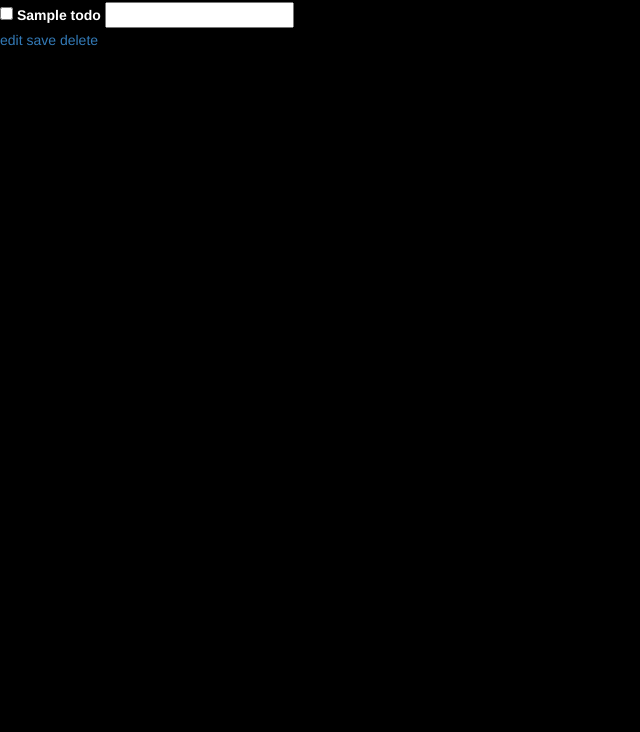
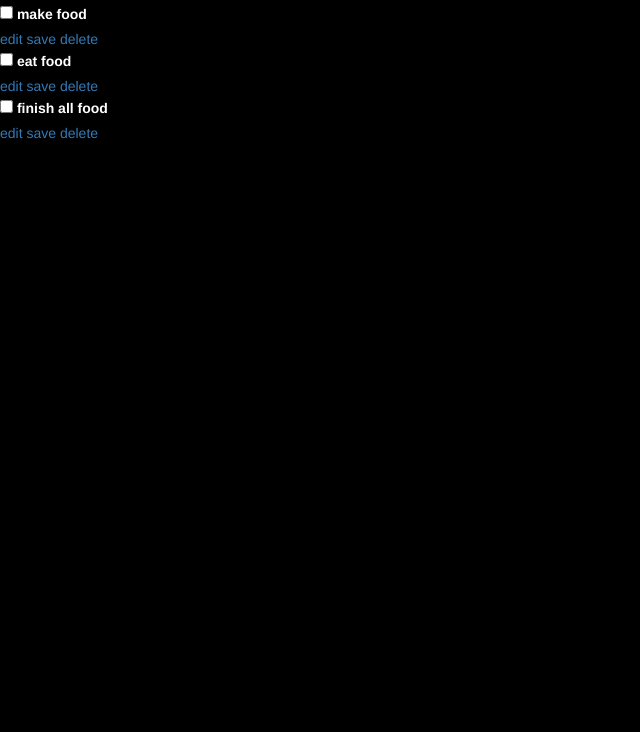
Before and after one commit to jjchambl/TreehouseToDoApp, a plain HTML site: page index.html in a window 1280 px wide. Shown: the part 68-800 px from the top of the page, without its empty margins (0-640 px from the left). Drawn offline with nearby package versions, Linux system fonts and the light colour scheme.

Commit message:
repeat and directives add, todos add

```diff
--- a/index.html
+++ b/index.html
@@ -5,11 +5,7 @@
 
 		<link href="https://maxcdn.bootstrapcdn.com/bootstrap/3.3.7/css/bootstrap.min.css" rel="stylesheet" integrity="sha384-BVYiiSIFeK1dGmJRAkycuHAHRg32OmUcww7on3RYdg4Va+PmSTsz/K68vbdEjh4u" crossorigin="anonymous">
 		<link rel="stylesheet" href="styles/main.css">
-	    <script   src="https://code.jquery.com/jquery-3.1.0.min.js"   integrity="sha256-cCueBR6CsyA4/9szpPfrX3s49M9vUU5BgtiJj06wt/s="   crossorigin="anonymous"></script>
-	    <script src="https://maxcdn.bootstrapcdn.com/bootstrap/3.3.7/js/bootstrap.min.js" integrity="sha384-Tc5IQib027qvyjSMfHjOMaLkfuWVxZxUPnCJA7l2mCWNIpG9mGCD8wGNIcPD7Txa" crossorigin="anonymous"></script>
-	    <script src="https://ajax.googleapis.com/ajax/libs/angularjs/1.5.8/angular.min.js"></script>
-	    <script src="scripts/app.js"></script>
-	    <script src="scripts/hello-world.js"></script>
+
 	</head>
 	<body ng-app="todoApp">
 		<!-- hyphenated in html, but camel-case in the directive.js file -->
@@ -17,16 +13,25 @@
 		<!-- <div class="hello-world"></div> -->
 
 		<div class="list" ng-controller="mainCtrl">
-			<input type="checkbox">
-			<label class="editing-label">Sample todo</label>
-			<input type="text" class="editing-label">
+			<div ng-repeat="todo in todos">
+				<input type="checkbox" ng-model="todo.completed"/>
+				<label class="editing-label" ng-hide="isEditing">{{todo.name}}</label>
+				<input type="text" class="editing-label" ng-model="todo.name" ng-show="isEditing"/>
 
-			<div class="actions">
-				<a href="">edit</a>
-				<a href="" ng-click="helloWorld()">save</a>
-				<a href="" class="delete">delete</a>
+				<!-- The developer has access to both controllers here due to prototypical inheritance: demoCtrl is a child of mainCtrl. demoCtrl inherits from mainCtrl only when values do not exist on the child control. However, setting a boolean value (in this case isEditing) inside the child controller makes it inaccessible to the parent.-->
+				<div class="actions">
+					<a href="" ng-click="isEditing = !isEditing">edit</a>
+					<a href="" ng-click="helloWorld()">save</a>
+					<a href="" class="delete">delete</a>
+				</div>
 			</div>
 		</div>
 
+		<!-- Scripts -->
+		<script   src="https://code.jquery.com/jquery-3.1.0.min.js"   integrity="sha256-cCueBR6CsyA4/9szpPfrX3s49M9vUU5BgtiJj06wt/s="   crossorigin="anonymous"></script>
+	    <script src="https://maxcdn.bootstrapcdn.com/bootstrap/3.3.7/js/bootstrap.min.js" integrity="sha384-Tc5IQib027qvyjSMfHjOMaLkfuWVxZxUPnCJA7l2mCWNIpG9mGCD8wGNIcPD7Txa" crossorigin="anonymous"></script>
+	    <script src="https://ajax.googleapis.com/ajax/libs/angularjs/1.5.8/angular.min.js"></script>
+	    <script src="scripts/app.js"></script>
+	    <script src="scripts/hello-world.js"></script>
 	</body>
 </html>
--- a/scripts/app.js
+++ b/scripts/app.js
@@ -3,5 +3,18 @@ angular.module("todoApp", [])
 .controller('mainCtrl', function($scope) {
 	$scope.helloWorld = function() {
 		console.log("Hello from the controller!");
+	};
+
+	$scope.todos = [
+		{"name": "make food",},
+		{"name": "eat food"},
+		{"name": "finish all food"}
+	];
+})
+
+// Constructed to demo the use of child/parent scope
+.controller('demoCtrl', function($scope) {
+	$scope.hello = function() {
+		console.log("Hello from the demo controller!");
 	}
 });
```
